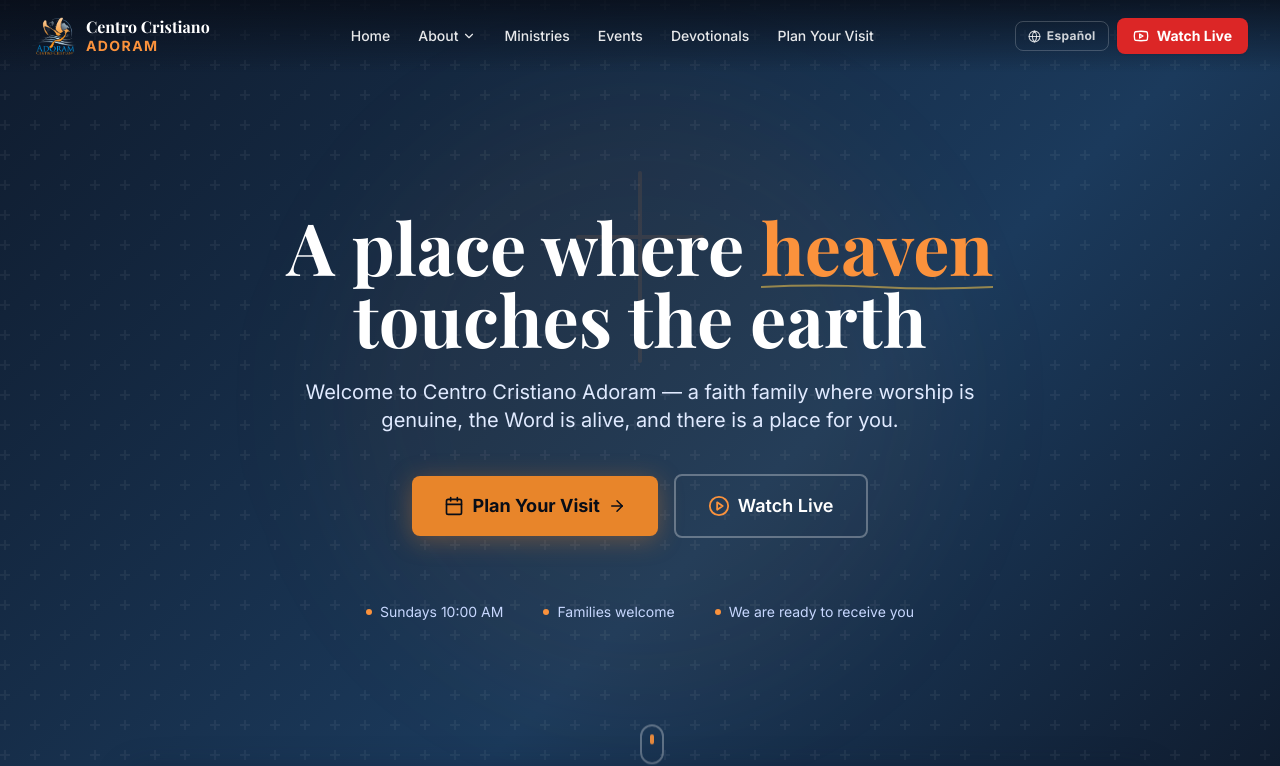
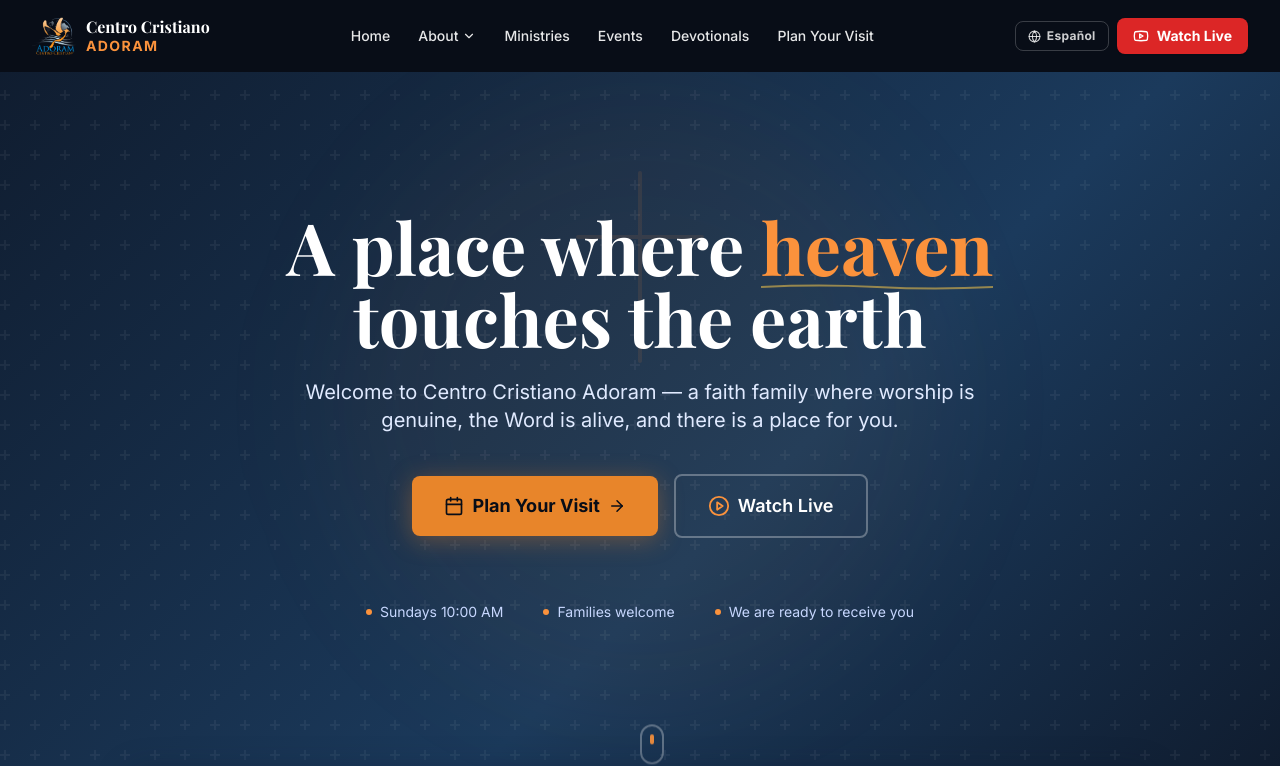
Before and after one commit to Jengaup/Centro-Cristiano-Adoram-Webpage, a Next.js app: page /en in a window 1280 px wide. Shown: the top 766 px of the page. Built offline with nearby package versions, Linux system fonts and the light colour scheme; a web font is replaced by a local one.

Commit message:
Fix navbar always solid dark so links are visible on all sections
https://claude.ai/code/session_01BCgaQf9XzTRiDUwfNNpdao

```diff
--- a/src/components/layout/Navbar.tsx
+++ b/src/components/layout/Navbar.tsx
@@ -67,10 +67,8 @@ export default function Navbar({ locale, dict }: Props) {
   return (
     <header
       className={cn(
-        "fixed top-0 left-0 right-0 z-50 transition-all duration-300",
-        isScrolled
-          ? "bg-navy-900/98 backdrop-blur-md shadow-navy"
-          : "bg-gradient-to-b from-navy-950/80 to-transparent"
+        "fixed top-0 left-0 right-0 z-50 transition-all duration-300 bg-navy-950",
+        isScrolled && "shadow-navy backdrop-blur-md"
       )}
     >
       <nav
```
